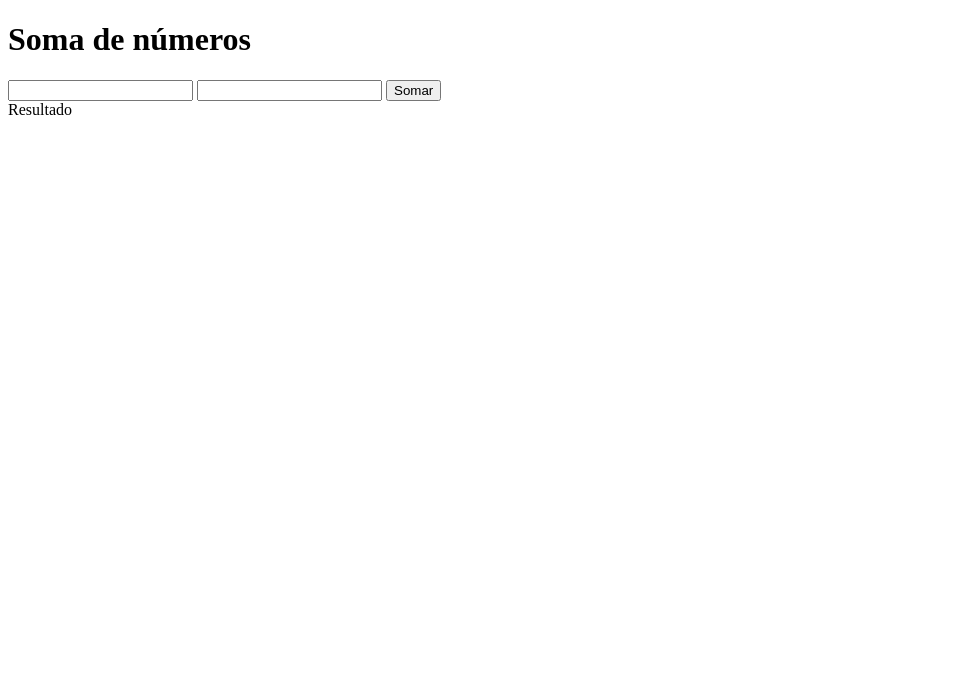
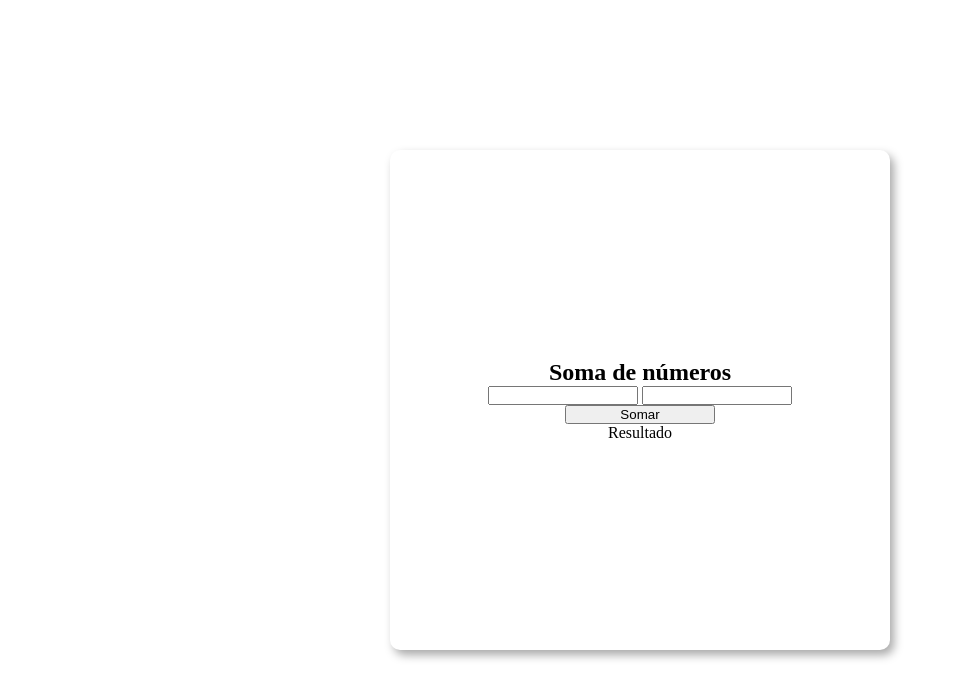
Before and after one commit to VitorVitima/Java-Script, a plain HTML site: page C.E.V/modulo C/04.html in a window 1280 px wide. Shown: the whole page, without its empty margins (0-954 px from the left). Drawn offline with Linux system fonts and the light colour scheme.

Commit message:
Treinamento com JS, dia chato, fiz pouco

```diff
--- a/C.E.V/modulo C/04.html
+++ b/C.E.V/modulo C/04.html
@@ -5,13 +5,53 @@
     <meta http-equiv="X-UA-Compatible" content="IE=edge">
     <meta name="viewport" content="width=device-width, initial-scale=1.0">
     <title>Document</title>
+    <style>
+        * {
+            padding: 0px;
+            margin: 0px;
+            box-sizing: border-box;
+        }
+        body {
+            width: 100vw;
+            height: 100vh;
+            display: flex;
+            justify-content: center;
+            align-items: center;
+        }
+        main {
+            background-color: white;
+            width: 500px;
+            height: 500px;
+            display: flex;
+            justify-content: center;
+            align-items: center;
+            padding: 0px 50px;
+            border-radius: 10px;
+            box-shadow: 4px 5px 10px 0px #00000057;
+        }
+        section {
+            display: flex;
+            flex-direction: column;
+            align-items: center;
+
+        }
+        input {
+            width: 150px;
+        }
+    </style>
 </head>
 <body>
-    <h1>Soma de números</h1>
-    <input type="number" name="number1" id="number1">
-    <input type="number" name="number2" id="number2">
-    <input type="submit" value="Somar" onclick="botao()">
-    <div id="resultado">Resultado</div>
+    <main>
+        <section>
+            <h1>Soma de números</h1>
+                <div #inputs>
+                    <input type="text" name="number1" id="number1">
+                    <input type="text" name="number2" id="number2">
+                </div>
+                <input type="submit" value="Somar" onclick="botao()">
+            <div id="resultado">Resultado</div>
+        </section>
+    </main>
 
     <script>
 
@@ -25,7 +65,7 @@
             var n1 = Number(tn1.value)
             var n2 = Number(tn2.value)
             var result = n1 + n2
-               resultado.innerHTML = result
+               resultado.innerHTML = `O resultado da soma de ${n1} + ${n2} é iagual a ${result}`
 
         }
 
```
Also changed, not shown: C.E.V/modulo C/02.html (+9 -1 lines), C.E.V/modulo C/02Script/02.1.js (added, +14 -0 lines).
